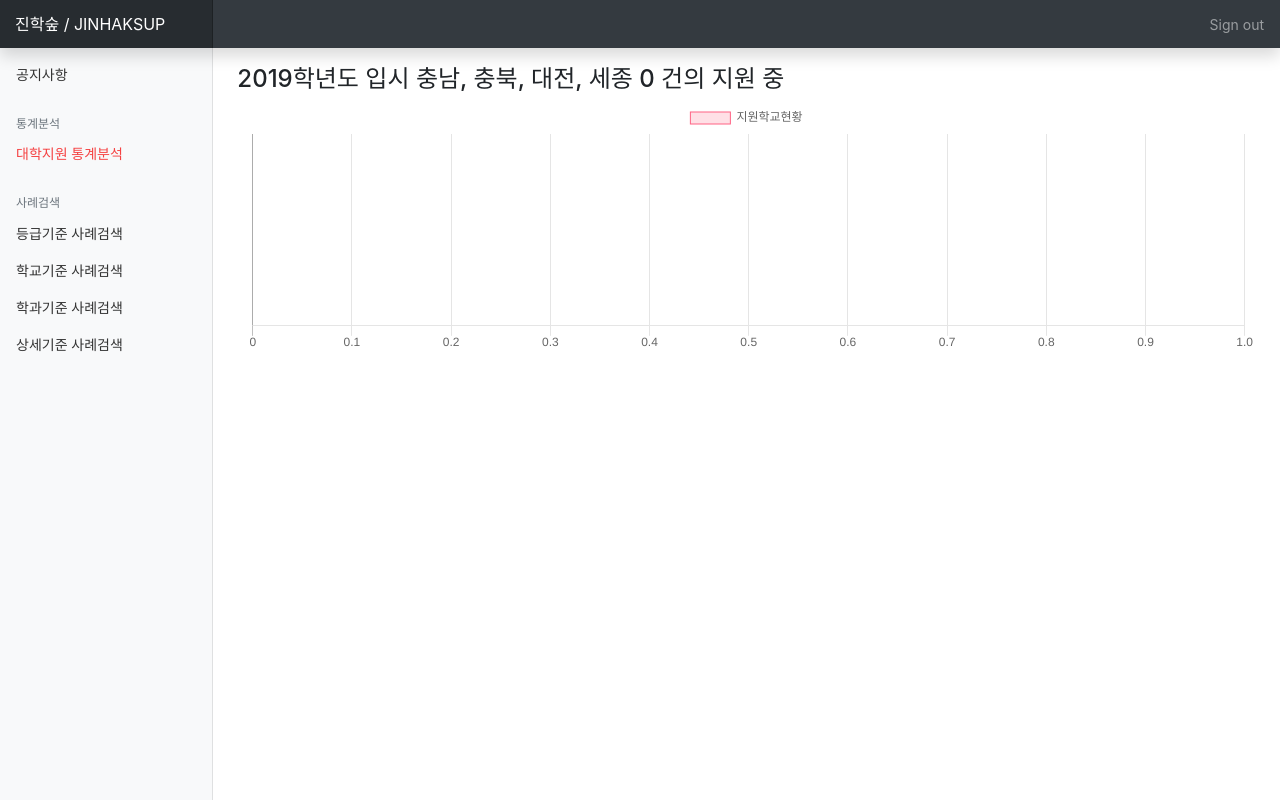
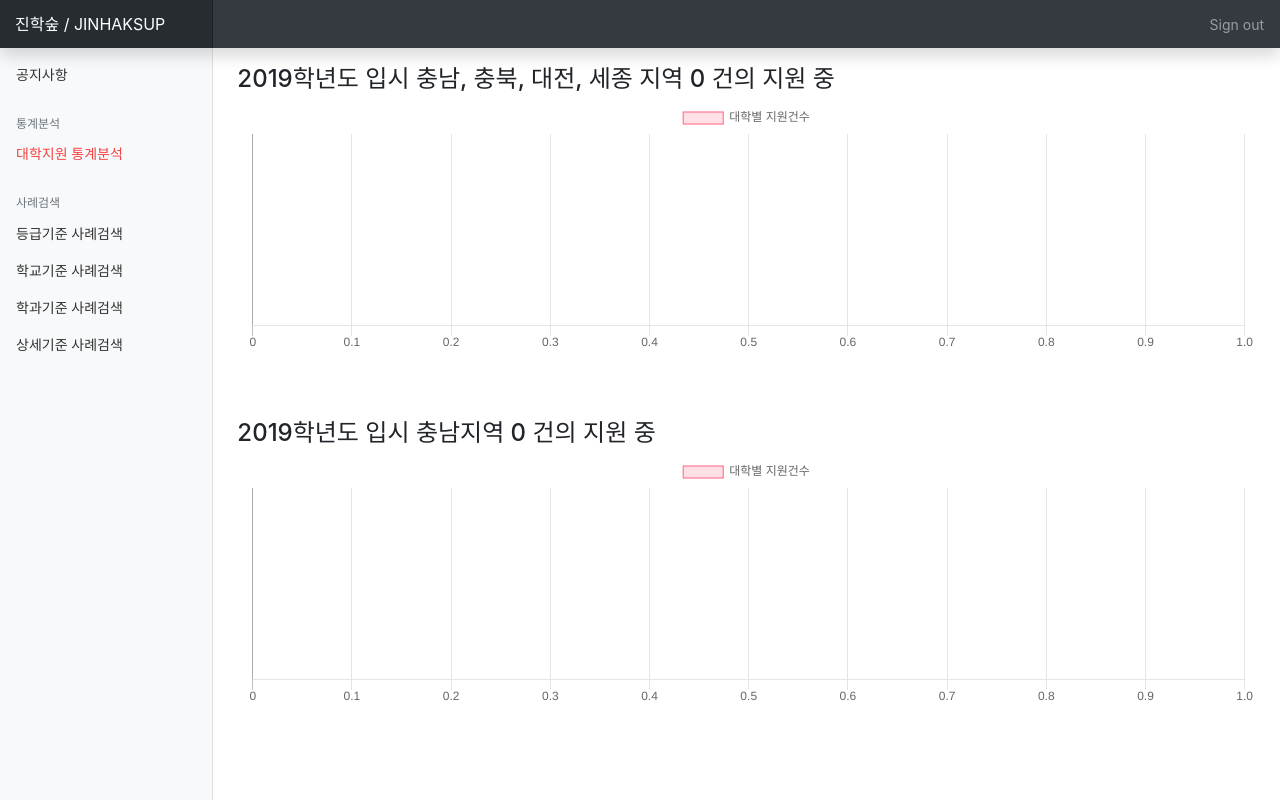
Before and after one commit to KYOUNGSOO-LEE/jhsup, a Django app: page /statistic/statistic1 in a window 1280 px wide. Run offline with Django 3.2, Linux system fonts and the light colour scheme; data that the repository does not hold is empty; some libraries are stand-ins or nearby versions.

Commit message:
19102011

```diff
--- a/statistic/templates/statistic/statistic1.html
+++ b/statistic/templates/statistic/statistic1.html
@@ -3,18 +3,71 @@
 
 {% block content %}
 
-<h4> 2019학년도 입시 충남, 충북, 대전, 세종 {{student_sum}} 건의 지원 중 </h4>
-<canvas id="myChart" width="400" height="100"></canvas>
+<h4> 2019학년도 입시 충남, 충북, 대전, 세종 지역 {{chart1_sum}} 건의 지원 중 </h4>
+<canvas id="Chart1" width="400" height="100"></canvas>
 
 <script>
-var ctx = document.getElementById('myChart').getContext('2d');
+var ctx = document.getElementById('Chart1').getContext('2d');
 var myChart = new Chart(ctx, {
     type: 'horizontalBar',
     data: {
-        labels: {{ univ_name | safe }},
+        labels: {{ chart1_univ_name_list | safe }},
         datasets: [{
-            label: '지원학교현황',
-            data: {{ univ_freq }},
+            label: '대학별 지원건수',
+            data: {{ chart1_univ_freq_list }},
+            backgroundColor: [
+                'rgba(255, 99, 132, 0.2)',
+                'rgba(54, 162, 235, 0.2)',
+                'rgba(255, 206, 86, 0.2)',
+                'rgba(75, 192, 192, 0.2)',
+                'rgba(153, 102, 255, 0.2)',
+                'rgba(255, 159, 64, 0.2)',
+                'rgba(255, 99, 132, 0.2)',
+                'rgba(54, 162, 235, 0.2)',
+                'rgba(255, 206, 86, 0.2)',
+                'rgba(75, 192, 192, 0.2)',
+            ],
+            borderColor: [
+                'rgba(255, 99, 132, 1)',
+                'rgba(54, 162, 235, 1)',
+                'rgba(255, 206, 86, 1)',
+                'rgba(75, 192, 192, 1)',
+                'rgba(153, 102, 255, 1)',
+                'rgba(255, 159, 64, 1)',
+                'rgba(255, 99, 132, 1)',
+                'rgba(54, 162, 235, 1)',
+                'rgba(255, 206, 86, 1)',
+                'rgba(75, 192, 192, 1)',
+            ],
+            borderWidth: 1
+        }]
+    },
+    options: {
+        scales: {
+            yAxes: [{
+                ticks: {
+                    beginAtZero: true
+                }
+            }]
+        }
+    }
+});
+</script>
+
+<br><br><br>
+
+<h4> 2019학년도 입시 충남지역 {{chart2_sum}} 건의 지원 중 </h4>
+<canvas id="Chart2" width="400" height="100"></canvas>
+
+<script>
+var ctx = document.getElementById('Chart2').getContext('2d');
+var myChart = new Chart(ctx, {
+    type: 'horizontalBar',
+    data: {
+        labels: {{ chart2_univ_name_list | safe }},
+        datasets: [{
+            label: '대학별 지원건수',
+            data: {{ chart2_univ_freq_list }},
             backgroundColor: [
                 'rgba(255, 99, 132, 0.2)',
                 'rgba(54, 162, 235, 0.2)',
--- a/statistic/views.py
+++ b/statistic/views.py
@@ -7,21 +7,39 @@ def statistic1(request):
     template = "statistic/statistic1.html"
 
     univ_name_qs = UnivName.objects.all()
-    student_sum = Student.objects.all().count()
-    univ_freq_qs = Student.objects.values_list('univ_name')\
-                       .annotate(univ_count=Count('univ_name'))\
-                       .order_by('-univ_count')[:10]
-    univ_name_list = []
-    univ_freq_list = []
 
-    for univ in univ_freq_qs:
-        univ_name = univ_name_qs.get(pk=univ[0])
-        univ_name_list.append(univ_name.univ_name)
-        univ_freq_list.append(univ[1])
+    chart1_sum = Student.objects.all().count()
+    chart1_univ_freq_qs = Student.objects.values_list('univ_name')\
+                              .annotate(univ_count=Count('univ_name'))\
+                              .order_by('-univ_count')[:10]
+    chart1_univ_name_list = []
+    chart1_univ_freq_list = []
+
+    for univ in chart1_univ_freq_qs:
+        chart1_univ_name = univ_name_qs.get(pk=univ[0])
+        chart1_univ_name_list.append(chart1_univ_name.univ_name)
+        chart1_univ_freq_list.append(univ[1])
+
+
+    chart2_sum = Student.objects.filter(student_region='충남').count()
+    chart2_univ_freq_qs = Student.objects.filter(student_region='충남')\
+                              .values_list('univ_name')\
+                              .annotate(univ_count=Count('univ_name'))\
+                              .order_by('-univ_count')[:10]
+    chart2_univ_name_list = []
+    chart2_univ_freq_list = []
+
+    for univ in chart2_univ_freq_qs:
+        chart2_univ_name = univ_name_qs.get(pk=univ[0])
+        chart2_univ_name_list.append(chart2_univ_name.univ_name)
+        chart2_univ_freq_list.append(univ[1])
 
     context = {
-        'student_sum': student_sum,
-        'univ_name': univ_name_list,
-        'univ_freq': univ_freq_list,
+        'chart1_sum': chart1_sum,
+        'chart1_univ_name_list': chart1_univ_name_list,
+        'chart1_univ_freq_list': chart1_univ_freq_list,
+        'chart2_sum': chart2_sum,
+        'chart2_univ_name_list': chart2_univ_name_list,
+        'chart2_univ_freq_list': chart2_univ_freq_list,
     }
     return render(request, template, context)
```
